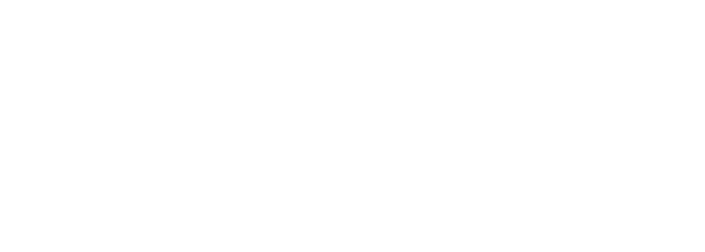
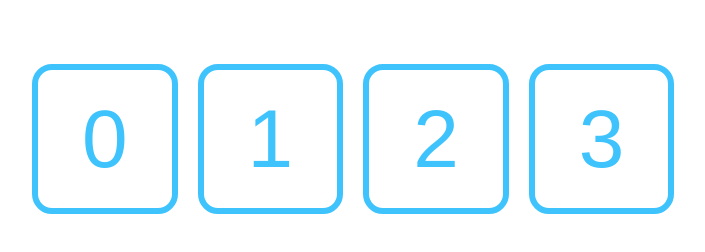
Before and after one commit to pearlKinn/functional-programming, a website built with Vite: page index.html in a window 1280 px wide. Shown: the whole page, without its empty margins (32-737 px from the left). Built offline with nearby package versions, Linux system fonts and the light colour scheme.

Commit message:
카운트 함수 구현

```diff
--- a/index.html
+++ b/index.html
@@ -9,5 +9,11 @@
 </head>
 <body>
   <noscript>이 애플리케이션은 JavaScript가 활성화되어야 실행됩니다.</noscript>
+  <!--  자바스크립트로 동적 마크업, 스타일링, 스크립팅 -->
+  <div id="demo">
+  </div>
+
+
+  <!-- 웹 컨포넌트로 동적 마크업, 스타일링, 스크립팅 -->
 </body>
 </html>
--- a/src/FP/chapters/00-programming-paradigm.js
+++ b/src/FP/chapters/00-programming-paradigm.js
@@ -39,10 +39,10 @@
 
 for (let i = 0, l = updateCourses.length; i < l; i++) {
   const course = updateCourses[i];
-  course.name = course.name.replace(/\s+/g, '_');
+  course.name = course.name.replace(/\s+/g, "_");
 }
 
-console.log("변형된 데이터\n", updateCourses);
+// console.log("변형된 데이터\n", updateCourses);
 
 //* --------------------------------------------------------------------------
 // 선언형 프로그래밍
@@ -60,44 +60,84 @@
 
 // 1. 객체 이름(name) 속성 좌우 공백 제거 함수 선언
 function toTrim(object) {
-  const newO = {...object}
-  newO.name = newO.name.trim()
-  return newO
+  const newO = { ...object };
+  newO.name = newO.name.trim();
+  return newO;
 }
 
 // 2. 객체 이름(name) 속성 대문자화 함수 선언
 function toUpperCase(object) {
-  const newO = {...object}
-  newO.name = newO.name.toLocaleUpperCase()
-  return newO
+  const newO = { ...object };
+  newO.name = newO.name.toLocaleUpperCase();
+  return newO;
 }
 
-
 function convertSpaceToUnderScore(object) {
-  const newO = {...object}
-  newO.name = newO.name.replace(/\s+/g, '_')
-  return newO
+  const newO = { ...object };
+  newO.name = newO.name.replace(/\s+/g, "_");
+  return newO;
 }
 // 3. 과목 이름 "좌우 공백 제거" → "대문자화" 후, 새로운 과목 배열 생성
 /*
-const updateSubjects = subjects.map((subject) => {
-  const copySubject = toTrim(subject)
-  return copySubject
- }).map(subject => {
-  const copySubject = toUpperCase(subject)
-  return copySubject
- });
+//^ const updateSubjects = subjects.map((subject) => {
+//^   const copySubject = toTrim(subject)
+//^   return copySubject
+//^  }).map(subject => {
+//^   const copySubject = toUpperCase(subject)
+//^   return copySubject
+//^  });
  */
-const updateSubjects = subjects.map(toTrim).map(toUpperCase).map(convertSpaceToUnderScore)
-console.log(updateSubjects);
-// --------------------------------------------------------------------------
-// JavaScript 프로그래밍 패러다임
-// → 함수(function)를 사용해 구현합니다.
+const updateSubjects = subjects
+  .map(toTrim)
+  .map(toUpperCase)
+  .map(convertSpaceToUnderScore);
+// console.log(updateSubjects);
+//* --------------------------------------------------------------------------
+//# JavaScript 프로그래밍 패러다임
+//# → 함수(function)를 사용해 구현합니다.
 
-// --------------------------------------------------------------------------
-// JavaScript 프로그래밍 패러다임
-// → 클래스(class)를 사용해 구현합니다. (참고: https://mzl.la/3QrTKlF)
+function createCountUpButton(
+  container,
+  { count: initialCount = 0, step = 1 } = {}
+) {
+  if (!container || container.nodeType !== document.ELEMENT_NODE) {
+    throw new Error("container는 문서의 요소가 아닙니다.");
+  }
 
-// --------------------------------------------------------------------------
-// 웹 컴포넌트(Web Components) API
-// → 웹 컴포넌트를 사용해 구현합니다. (참고: https://mzl.la/3YjFdu9)
+  let count = initialCount;
+
+  const countUpButton = document.createElement("button");
+
+  const render = (newCount) => {
+    countUpButton.textContent = String(newCount);
+  };
+
+  const handleCountUp = (e) => {
+    count += step;
+    render(count);
+  };
+
+  countUpButton.setAttribute("type", "button");
+  countUpButton.classList.add("CountUpButton");
+  countUpButton.addEventListener("click", handleCountUp);
+
+  render(count);
+
+  container.append(countUpButton);
+}
+
+const demoContainer = document.getElementById("demo");
+
+createCountUpButton(demoContainer);
+createCountUpButton(demoContainer, { count: 1 });
+createCountUpButton(demoContainer, { count: 2 });
+createCountUpButton(demoContainer, { count: 3, step:125 });
+//* --------------------------------------------------------------------------
+//# JavaScript 프로그래밍 패러다임
+//# → 클래스(class)를 사용해 구현합니다. (참고: https://mzl.la/3QrTKlF)
+
+class CountUpButton {}
+
+//* --------------------------------------------------------------------------
+//# 웹 컴포넌트(Web Components) API
+//# → 웹 컴포넌트를 사용해 구현합니다. (참고: https://mzl.la/3YjFdu9)
--- a/src/main.js
+++ b/src/main.js
@@ -7,4 +7,5 @@
 
 // 웹 표준 : 파일 확장자가 필요
 // vite 환경 : 파일 확장자 생략 가능
+import './styles/main.css'
 import './FP/chapters/00-programming-paradigm'
--- /dev/null
+++ b/src/styles/main.css
@@ -0,0 +1,29 @@
+:root {
+  --primary: #3EC3FD;
+}
+
+body {
+  margin: 4rem;
+  font-size: 1rem;
+  line-height: 1.5;
+}
+
+#demo {
+  display: flex;
+  flex-flow: row wrap;
+  gap: 20px;
+}
+
+
+.CountUpButton {
+  display: inline-flex;
+  justify-content: center;
+  align-items: center;
+  padding: 1.75rem 2.75rem;
+  font-size: 5.125rem;
+  border-radius: 1.25rem;
+  border: 6px solid var(--primary);
+  color: var(--primary);
+  background: transparent;
+  line-height: 1;
+}
```
